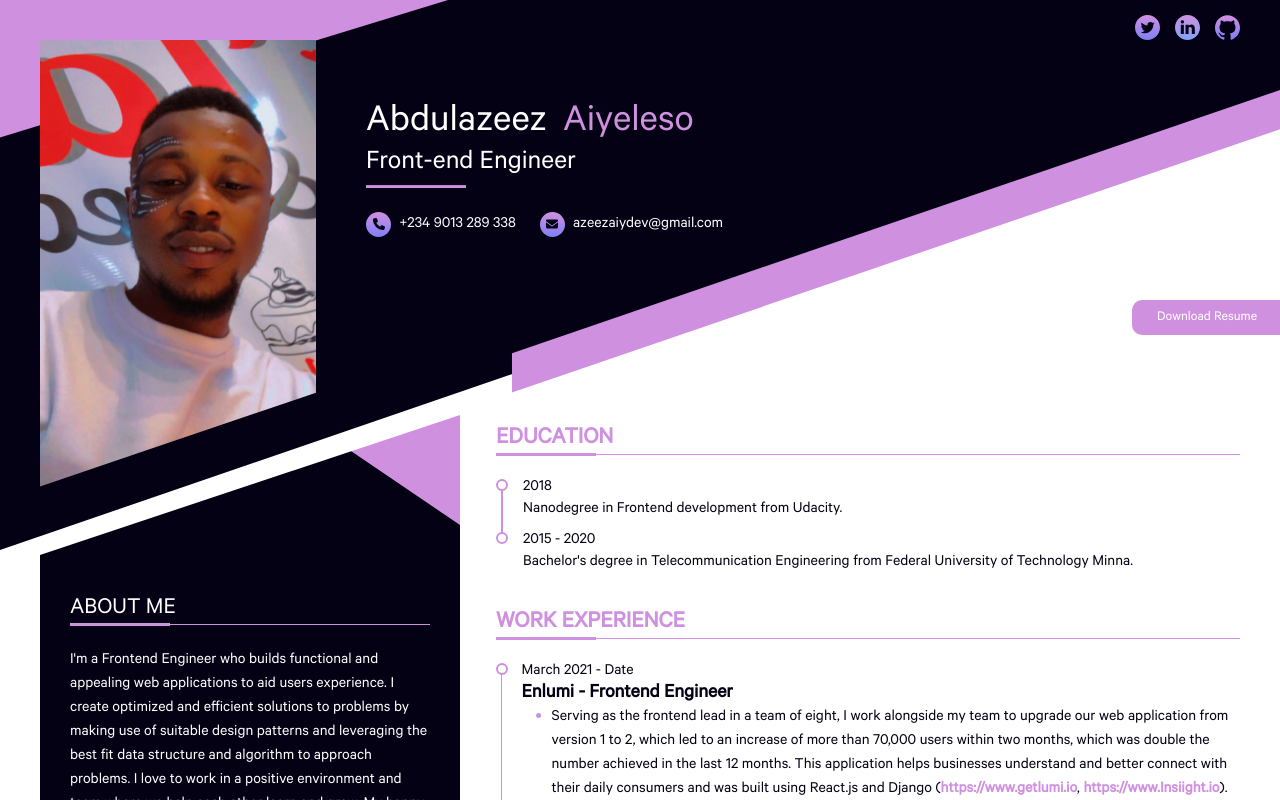
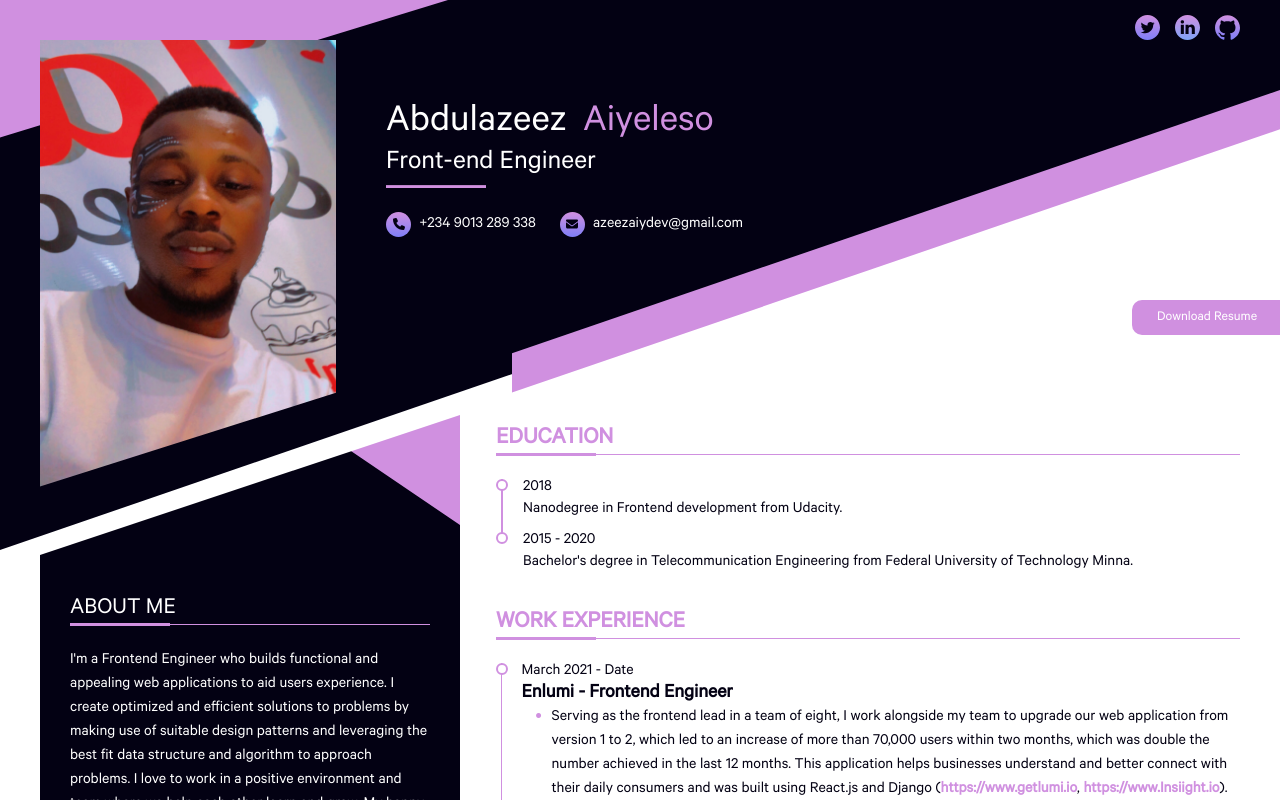
Before and after one commit to Abdulazeeza/AZ-Portfolio, a React (Create React App) app: page / in a window 1280 px wide. Shown: the top 800 px of the page. Built offline with nearby package versions, Linux system fonts and the light colour scheme.

Commit message:
complete resume

```diff
--- a/src/components/secondaryComponents/IntoSection/IntroSection.scss
+++ b/src/components/secondaryComponents/IntoSection/IntroSection.scss
@@ -82,7 +82,7 @@
         }
 
         .profile {
-            width: 23%;
+            width: max-content;
             height: 95%;
             background: #f7d8fe;
             clip-path: polygon(0 0, 100% 0, 100% 79%, 0 100%);
@@ -97,17 +97,17 @@
             }
 
             @include respond-to("big-tablet") {
-                height: 150px;
+                height: 170px;
             }
 
             @include respond-to("tablet") {
-                width: 150px;
-                height: 150px;
+                width: 170px;
+                height: 170px;
             }
 
             @include respond-to("mobile") {
                 width: 200px;
-                height: 150px;
+                height: 170px;
                 margin: 0 auto;
             }
             img{
```
